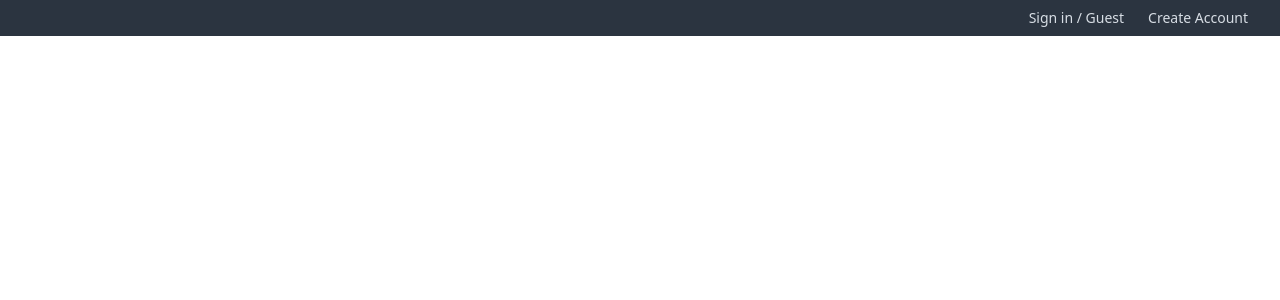
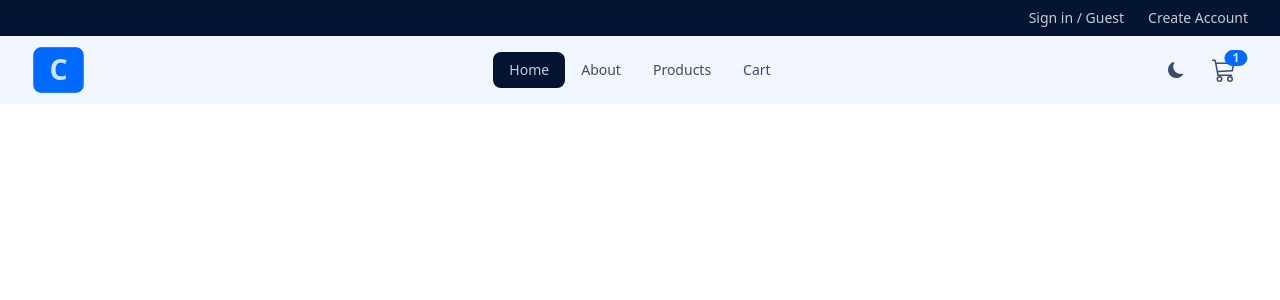
Before and after one commit to violettomania/webshop, a React (Create React App) app: page / in a window 1280 px wide. Shown: the top 300 px of the page. Built offline with nearby package versions, Linux system fonts and the light colour scheme.

Commit message:
WIP scaffolding project, add color themes

```diff
--- a/src/App.tsx
+++ b/src/App.tsx
@@ -1,5 +1,6 @@
 export default function App() {
   return (
+    <>
       <header className='bg-neutral py-2 text-neutral-content'>
         <div className='align-element flex justify-center sm:justify-end'>
           <div className='flex gap-x-6 justify-center items-center'>
@@ -12,5 +13,132 @@ export default function App() {
           </div>
         </div>
       </header>
+      <nav className='bg-base-200'>
+        <div className='navbar align-element'>
+          <div className='navbar-start'>
+            <a
+              aria-current='page'
+              className='hidden lg:flex btn btn-primary text-3xl items-center active'
+              href='/'
+            >
+              C
+            </a>
+            <div className='dropdown'>
+              <label tabIndex={0} className='btn btn-ghost lg:hidden'>
+                <svg
+                  stroke='currentColor'
+                  fill='currentColor'
+                  stroke-width='0'
+                  viewBox='0 0 512 512'
+                  className='h-6 w-6'
+                  height='1em'
+                  width='1em'
+                  xmlns='http://www.w3.org/2000/svg'
+                >
+                  <path d='M0 96C0 78.3 14.3 64 32 64H416c17.7 0 32 14.3 32 32s-14.3 32-32 32H32C14.3 128 0 113.7 0 96zM64 256c0-17.7 14.3-32 32-32H480c17.7 0 32 14.3 32 32s-14.3 32-32 32H96c-17.7 0-32-14.3-32-32zM448 416c0 17.7-14.3 32-32 32H32c-17.7 0-32-14.3-32-32s14.3-32 32-32H416c17.7 0 32 14.3 32 32z'></path>
+                </svg>
+              </label>
+              <ul
+                tabIndex={0}
+                className='menu menu-sm dropdown-content mt-3 z-[1] p-2 shadow bg-base-200 rounded-box w-52'
+              >
+                <li>
+                  <a aria-current='page' className='capitalize active' href='/'>
+                    home
+                  </a>
+                </li>
+                <li>
+                  <a className='capitalize' href='/about'>
+                    about
+                  </a>
+                </li>
+                <li>
+                  <a className='capitalize' href='/products'>
+                    products
+                  </a>
+                </li>
+                <li>
+                  <a className='capitalize' href='/cart'>
+                    cart
+                  </a>
+                </li>
+              </ul>
+            </div>
+          </div>
+          <div className='navbar-center hidden lg:flex'>
+            <ul className='menu menu-horizontal'>
+              <li>
+                <a aria-current='page' className='capitalize active' href='/'>
+                  home
+                </a>
+              </li>
+              <li>
+                <a className='capitalize' href='/about'>
+                  about
+                </a>
+              </li>
+              <li>
+                <a className='capitalize' href='/products'>
+                  products
+                </a>
+              </li>
+              <li>
+                <a className='capitalize' href='/cart'>
+                  cart
+                </a>
+              </li>
+            </ul>
+          </div>
+          <div className='navbar-end'>
+            <label className='swap swap-rotate'>
+              <input type='checkbox' />
+              <svg
+                stroke='currentColor'
+                fill='currentColor'
+                stroke-width='0'
+                viewBox='0 0 16 16'
+                className='swap-on h-4 w-4'
+                height='1em'
+                width='1em'
+                xmlns='http://www.w3.org/2000/svg'
+              >
+                <path d='M8 12a4 4 0 1 0 0-8 4 4 0 0 0 0 8zM8 0a.5.5 0 0 1 .5.5v2a.5.5 0 0 1-1 0v-2A.5.5 0 0 1 8 0zm0 13a.5.5 0 0 1 .5.5v2a.5.5 0 0 1-1 0v-2A.5.5 0 0 1 8 13zm8-5a.5.5 0 0 1-.5.5h-2a.5.5 0 0 1 0-1h2a.5.5 0 0 1 .5.5zM3 8a.5.5 0 0 1-.5.5h-2a.5.5 0 0 1 0-1h2A.5.5 0 0 1 3 8zm10.657-5.657a.5.5 0 0 1 0 .707l-1.414 1.415a.5.5 0 1 1-.707-.708l1.414-1.414a.5.5 0 0 1 .707 0zm-9.193 9.193a.5.5 0 0 1 0 .707L3.05 13.657a.5.5 0 0 1-.707-.707l1.414-1.414a.5.5 0 0 1 .707 0zm9.193 2.121a.5.5 0 0 1-.707 0l-1.414-1.414a.5.5 0 0 1 .707-.707l1.414 1.414a.5.5 0 0 1 0 .707zM4.464 4.465a.5.5 0 0 1-.707 0L2.343 3.05a.5.5 0 1 1 .707-.707l1.414 1.414a.5.5 0 0 1 0 .708z'></path>
+              </svg>
+              <svg
+                stroke='currentColor'
+                fill='currentColor'
+                stroke-width='0'
+                viewBox='0 0 16 16'
+                className='swap-off h-4 w-4'
+                height='1em'
+                width='1em'
+                xmlns='http://www.w3.org/2000/svg'
+              >
+                <path d='M6 .278a.768.768 0 0 1 .08.858 7.208 7.208 0 0 0-.878 3.46c0 4.021 3.278 7.277 7.318 7.277.527 0 1.04-.055 1.533-.16a.787.787 0 0 1 .81.316.733.733 0 0 1-.031.893A8.349 8.349 0 0 1 8.344 16C3.734 16 0 12.286 0 7.71 0 4.266 2.114 1.312 5.124.06A.752.752 0 0 1 6 .278z'></path>
+              </svg>
+            </label>
+            <a className='btn btn-ghost btn-circle btn-md ml-4' href='/cart'>
+              <div className='indicator'>
+                <svg
+                  stroke='currentColor'
+                  fill='currentColor'
+                  stroke-width='0'
+                  viewBox='0 0 16 16'
+                  className='h-6 w-6'
+                  height='1em'
+                  width='1em'
+                  xmlns='http://www.w3.org/2000/svg'
+                >
+                  <path d='M0 1.5A.5.5 0 0 1 .5 1H2a.5.5 0 0 1 .485.379L2.89 3H14.5a.5.5 0 0 1 .49.598l-1 5a.5.5 0 0 1-.465.401l-9.397.472L4.415 11H13a.5.5 0 0 1 0 1H4a.5.5 0 0 1-.491-.408L2.01 3.607 1.61 2H.5a.5.5 0 0 1-.5-.5zM3.102 4l.84 4.479 9.144-.459L13.89 4H3.102zM5 12a2 2 0 1 0 0 4 2 2 0 0 0 0-4zm7 0a2 2 0 1 0 0 4 2 2 0 0 0 0-4zm-7 1a1 1 0 1 1 0 2 1 1 0 0 1 0-2zm7 0a1 1 0 1 1 0 2 1 1 0 0 1 0-2z'></path>
+                </svg>
+                <span className='badge badge-sm badge-primary indicator-item'>
+                  1
+                </span>
+              </div>
+            </a>
+          </div>
+        </div>
+      </nav>
+    </>
   );
 }
--- a/tailwind.config.js
+++ b/tailwind.config.js
@@ -1,4 +1,7 @@
 module.exports = {
   content: ['./src/**/*.{js,ts,jsx,tsx}'],
   plugins: [require('daisyui')],
+  daisyui: {
+    themes: ['winter', 'dracula'],
+  },
 };
```
Lines whose indentation alone changed are shown as unchanged.
